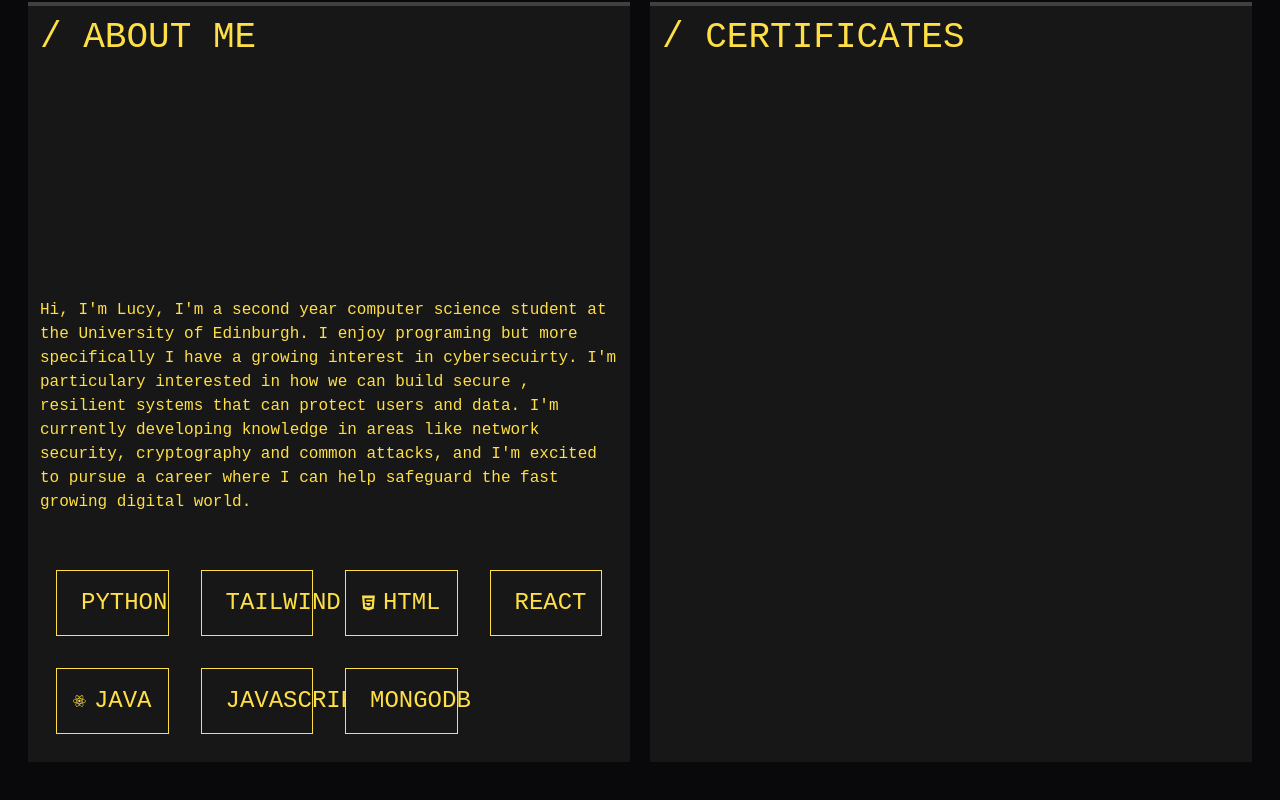
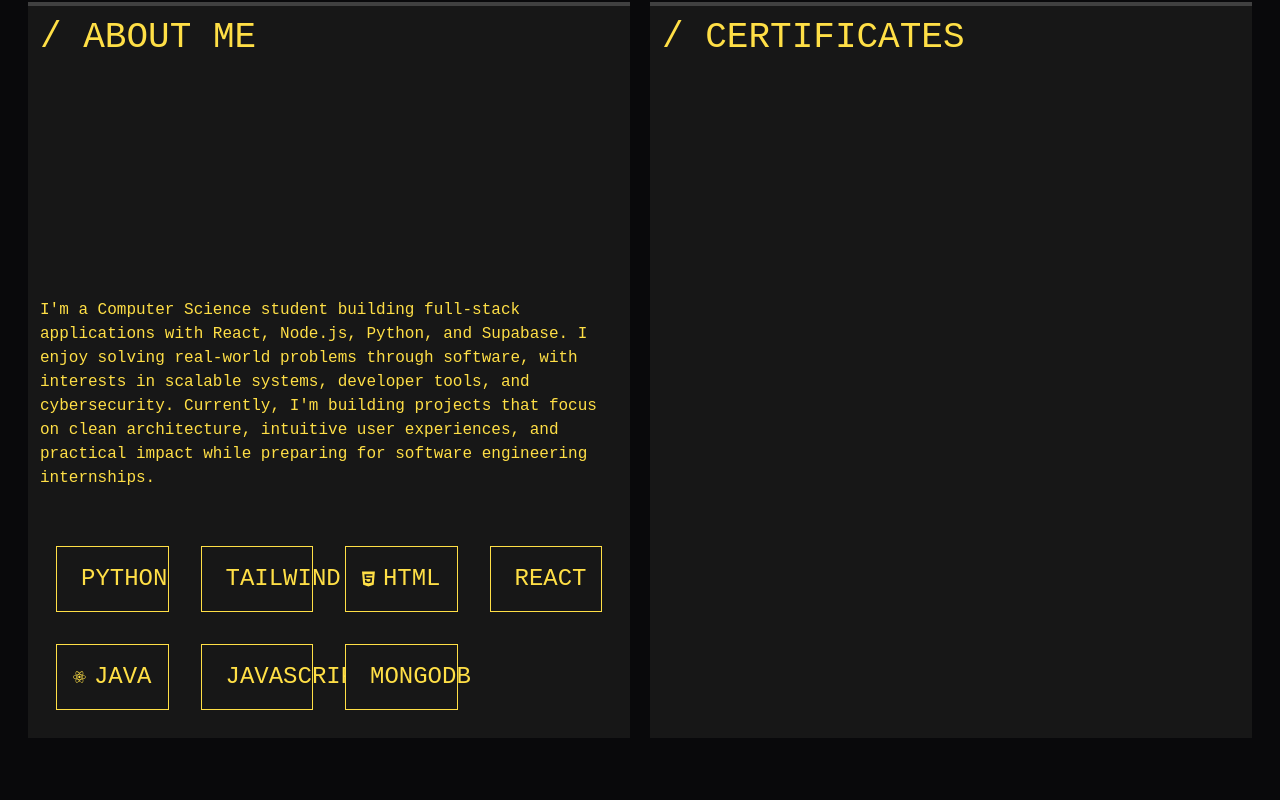
Before and after one commit to Iwasnever-here/Iwasnever-here.github.io, a React (Vite) app: page / in a window 1280 px wide. Shown: the part 856-1656 px from the top of the page. Built offline with nearby package versions, Linux system fonts and the light colour scheme.

Commit message:
Revise AboutSection content for clarity and focus
Updated personal introduction to reflect current studies and interests in software development and cybersecurity.

```diff
--- a/src/components/AboutSection.jsx
+++ b/src/components/AboutSection.jsx
@@ -14,11 +14,10 @@ const AboutSection = ({ id }) => {
         <h2 className='pb-10'> / <DecryptedText text="ABOUT ME" /></h2>
 
         <p className='pb-10 mt-50'>
-        Hi, I'm Lucy, I'm a second year computer science student at the University of Edinburgh.
-        I enjoy programing but more specifically I have a growing interest in cybersecuirty. I'm particulary interested in how we can build secure
-        , resilient systems that can protect users and data. I'm currently developing knowledge in areas like
-        network security, cryptography and common attacks, and I'm excited to pursue a career where I can help
-        safeguard the fast growing digital world.
+        I'm a Computer Science student building full-stack applications with React, Node.js, Python, and Supabase.
+        I enjoy solving real-world problems through software, with interests in scalable systems, developer tools,
+        and cybersecurity. Currently, I'm building projects that focus on clean architecture, intuitive user experiences,
+        and practical impact while preparing for software engineering internships.
         </p>
 
         <div className=' grid sm:grid-cols-2 md:grid-cols-2 lg:grid-cols-4 items-center'>
```
